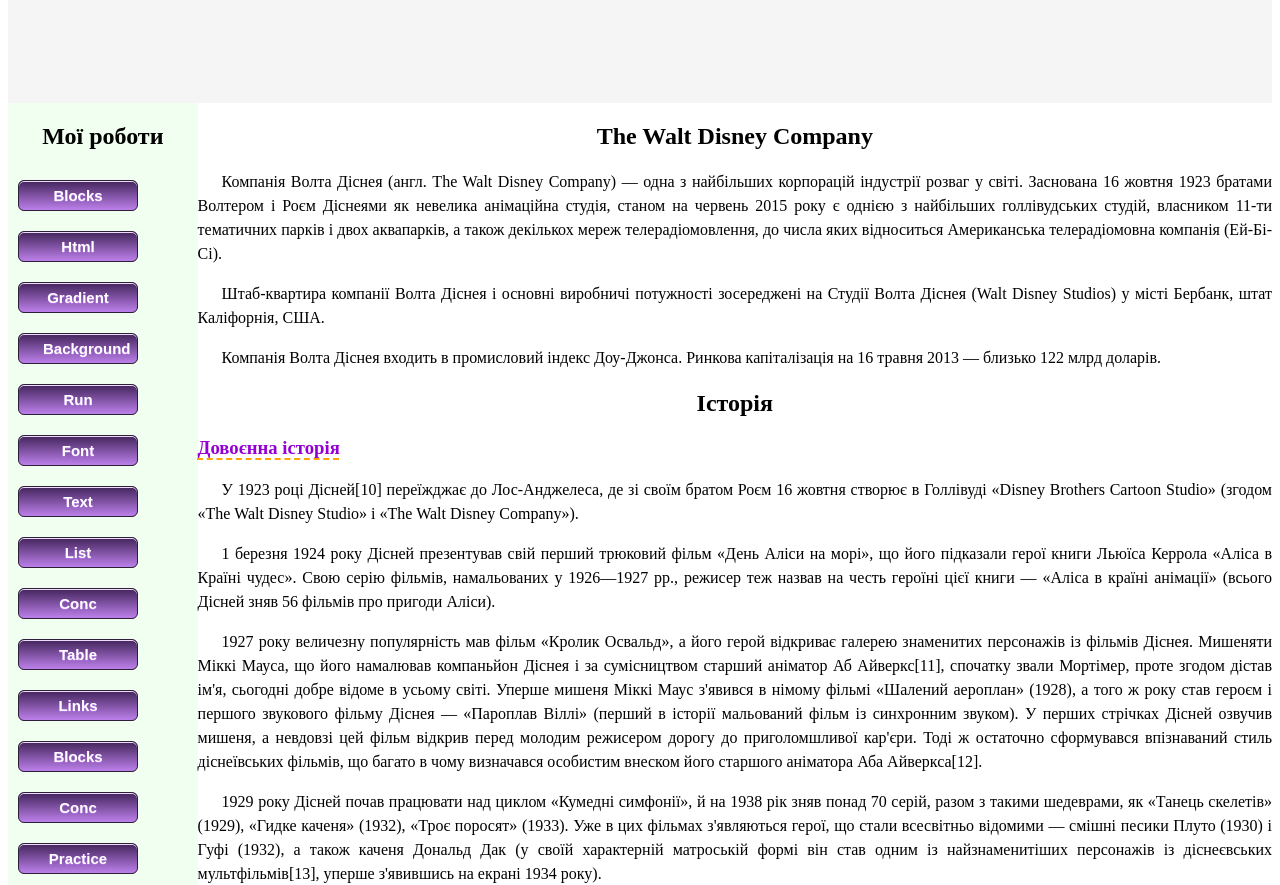
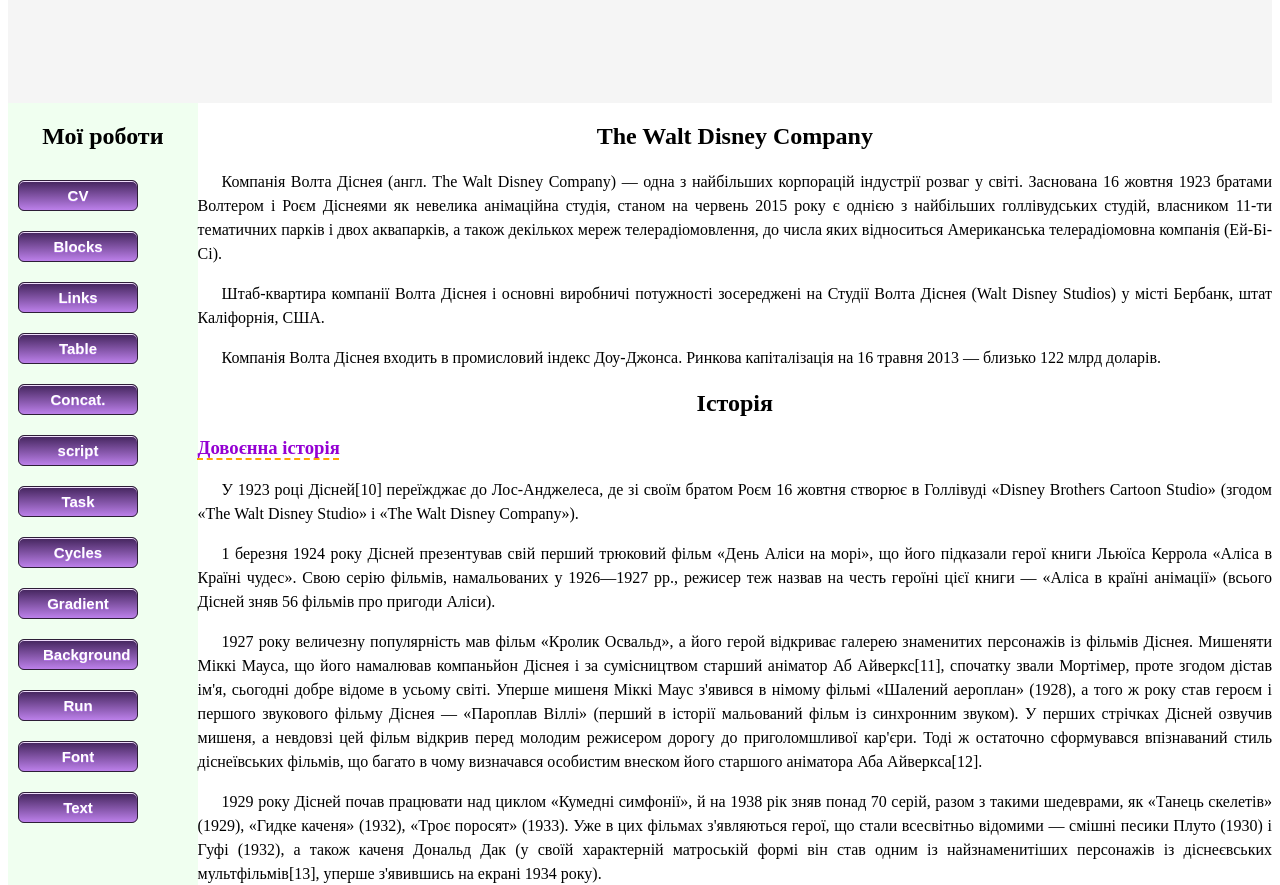
Before and after one commit to Marmarik/work, a plain HTML site: page index.html in a window 1280 px wide. Shown: the part 72-957 px from the top of the page. Drawn offline with Linux system fonts and the light colour scheme.

Commit message:
Update index.html

```diff
--- a/index.html
+++ b/index.html
@@ -91,22 +91,21 @@
 <body>
 <header><h1>Мій сайт</h1></header>
 <div class="menu"><h2>Мої роботи</h2>
-<a href="files/blocks.html" target="_blank"><button class="btn">Blocks</button></a>
-<a href="files/firstpage.html" target="_blank"><button class="btn">Html</button></a>
-<a href="files/gradient.html" target="_blank"><button class="btn">Gradient</button></a>
-<a href="files/background.html" target="_blank"><button class="btn">Background</button></a>
-<a href="files/run.html" target="_blank"><button class="btn">Run</button></a>
-<a href="files/font.html" target="_blank"><button class="btn">Font</button></a>
-<a href="files/text.html" target="_blank"><button class="btn">Text</button></a>
-<a href="files/list.html" target="_blank"><button class="btn">List</button></a>
-<a href="files/image.html" target="_blank"><button class="btn">Conc</button></a>
-<a href="files/table.html" target="_blank"><button class="btn">Table</button></a>
-<a href="files/links.html" target="_blank"><button class="btn">Links</button></a>
-<a href="files/blocks.html" target="_blank"><button class="btn">Blocks</button></a>
-<a href="files/conc.html" target="_blank"><button class="btn">Conc</button></a>
-<a href="files/practice.html" target="_blank"><button class="btn">Practice</button></a>
-<a href="files/whilefor.html" target="_blank"><button class="btn">Whilefor</button></a>
-<a href="files/array.html" target="_blank"><button class="btn">Array</button></a>
+<a href="https://marmarik-cv.netlify.app/"><button class="btn">CV</button></a>
+<a href="block.html" target="_blank"><button class="btn">Blocks</button></a>
+<a href="ex1.html" target="_blank"><button class="btn">Links</button></a>
+<a href="table.new.html" target="_blank"><button class="btn">Table</button></a>
+<a href="conc.html" target="_blank"><button class="btn">Concat.</button></a>
+<a href="script1.html" target="_blank"><button class="btn">script</button></a>
+<a href="РКР_Рябуха.html" target="_blank"><button class="btn">Task</button></a>
+<a href="cycles.html" target="_blank"><button class="btn">Cycles</button></a>
+
+<a href="gradient.html" target="_blank"><button class="btn">Gradient</button></a>
+<a href="background.html" target="_blank"><button class="btn">Background</button></a>
+<a href="run.html" target="_blank"><button class="btn">Run</button></a>
+<a href="font.html" target="_blank"><button class="btn">Font</button></a>
+<a href="text.html" target="_blank"><button class="btn">Text</button></a>
+
 
 </div>
 <div class="content"><h2>The Walt Disney Company</h2>
```
